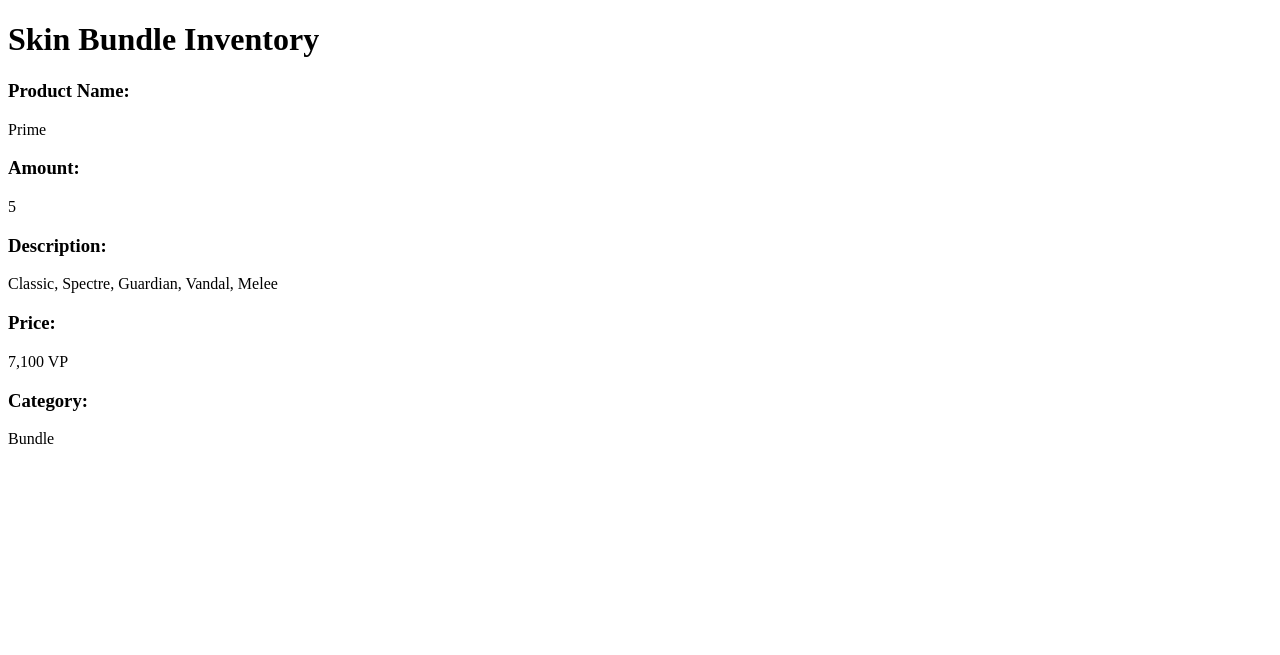
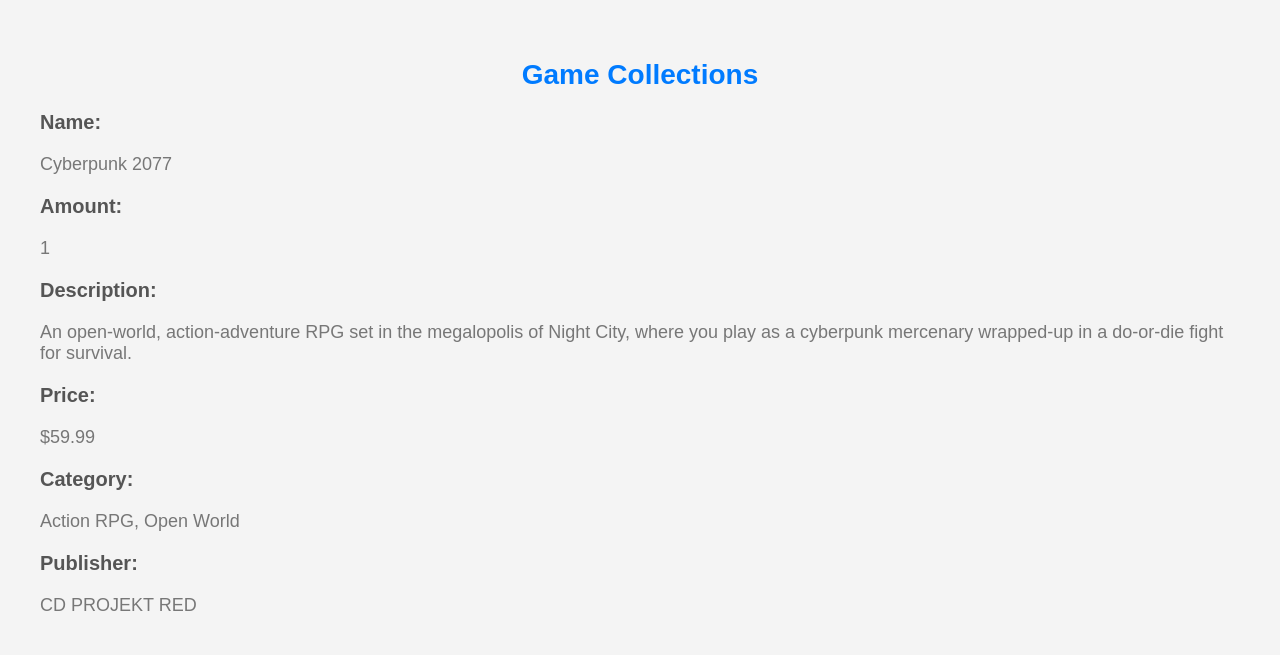
Before and after one commit to KingOnyxx/Tugas-2, a Django app: page /main/ in a window 1280 px wide. Shown: the top 655 px of the page. Run offline with Django 4.2, Linux system fonts and the light colour scheme.

Commit message:
update-theme

```diff
--- a/main/models.py
+++ b/main/models.py
@@ -6,7 +6,8 @@
     amount=models.IntegerField()
     desc = models.TextField()
     price = models.IntegerField()
-    category=models.TextField()
+    cat=models.TextField()
+    pub=models.TextField()
 
 
 # Create your models here.
--- a/main/templates/main.html
+++ b/main/templates/main.html
@@ -3,21 +3,51 @@
 <head>
     <meta charset="UTF-8">
     <meta name="viewport" content="width=device-width, initial-scale=1.0">
-    <title>Document</title>
+    <title>Game Collection</title>
+    <style>
+        body {
+            font-family: Arial, sans-serif;
+            margin: 20px;
+            padding: 20px;
+            background-color: #f4f4f4;
+        }
+        h1 {
+            font-size: 28px;
+            text-align: center;
+            margin-bottom: 20px;
+            color: #333;
+        }
+        h3 {
+            font-size: 20px;
+            margin-top: 10px;
+            color: #555;
+        }
+        p {
+            font-size: 18px;
+            margin-bottom: 20px;
+            color: #777;
+        }
+    </style>
 </head>
 <body>
-    <h1>{{ app }}</h1>
+    <h1 style="color: #007bff;">{{ app }}</h1>
 
-    <h3>Product Name: </h3>
+    <h3>Name:</h3>
     <p>{{ name }}</p>
-    <h3>Amount: </h3>
+
+    <h3>Amount:</h3>
     <p>{{ amount }}</p>
+
     <h3>Description:</h3>
     <p>{{ desc }}</p>
-    <h3>Price: </h3>
-    <p>{{ price }}</p>
+
+    <h3>Price:</h3>
+    <p>${{ price }}</p>
+
     <h3>Category:</h3>
-    <p>{{ category }}</p>
+    <p>{{ cat }}</p>
 
+    <h3>Publisher:</h3>
+    <p>{{ pub }}</p>
 </body>
 </html>
--- a/main/views.py
+++ b/main/views.py
@@ -1,12 +1,13 @@
 from django.shortcuts import render
 def show_main(request):
     context = {
-        'app':'Skin Bundle Inventory',
-        'name': 'Prime',
-        'amount': '5',
-        'desc':'Classic, Spectre, Guardian, Vandal, Melee',
-        'price':'7,100 VP',
-        'category':'Bundle'
+        'app':'Game Collections',
+        'name': 'Cyberpunk 2077',
+        'amount':'1',
+        'desc':'An open-world, action-adventure RPG set in the megalopolis of Night City, where you play as a cyberpunk mercenary wrapped-up in a do-or-die fight for survival.',
+        'price':'59.99',
+        'cat':'Action RPG, Open World',
+        'pub':'CD PROJEKT RED'
 
     }
 
```
